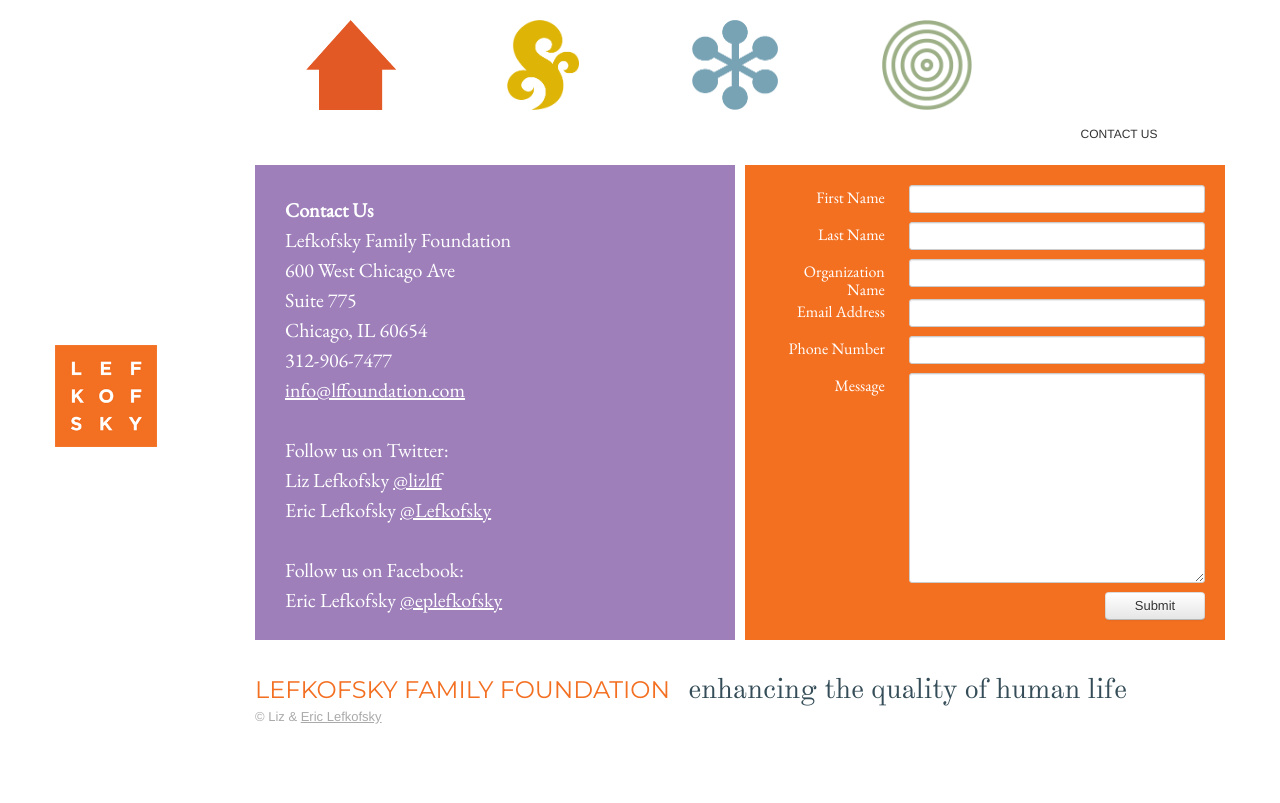
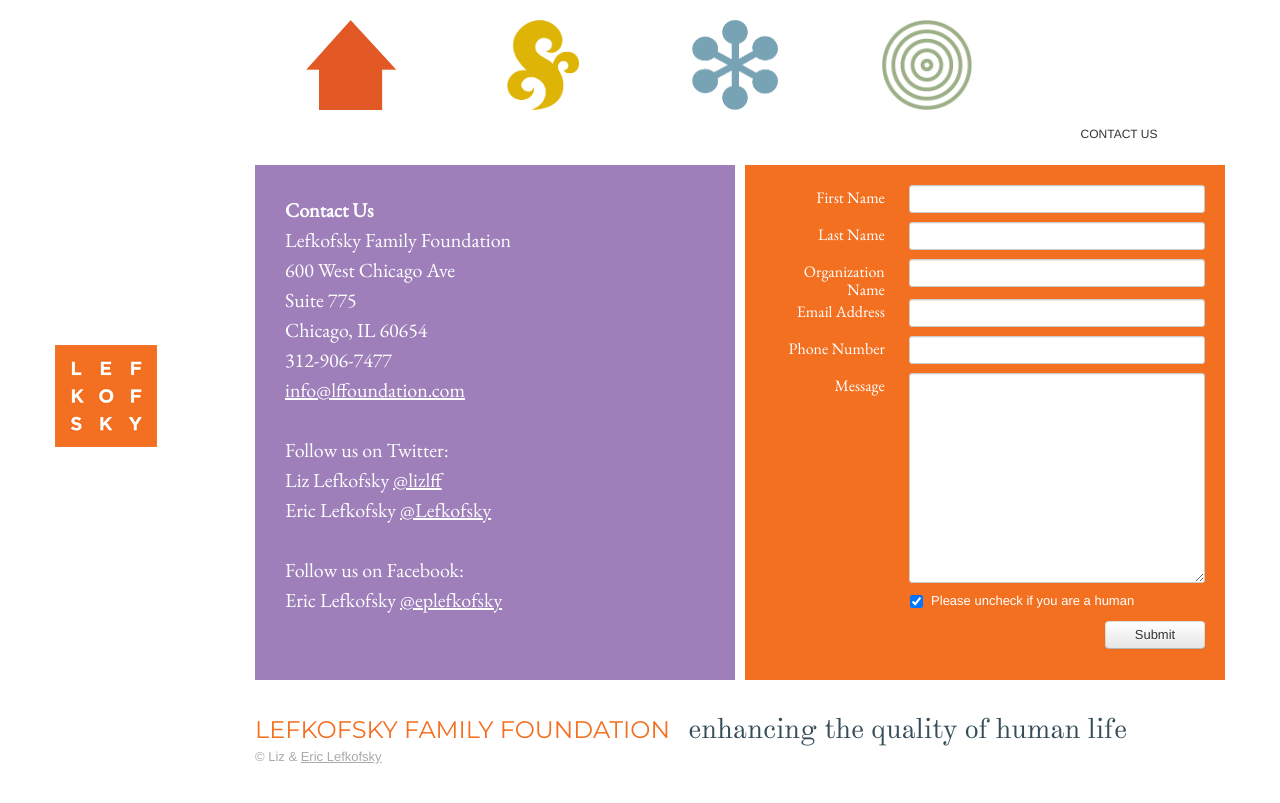
Before and after one commit to arjunvenkat/lefkofsky-jekyll, a Jekyll site: the page built from contact/index.html, in a window 1280 px wide. Shown: the top 803 px of the page. Built offline with Jekyll 4.4.1, drawn with Linux system fonts in a browser that asks for light colours; some web fonts are replaced.

Commit message:
adds extra bot checkbox

```diff
--- a/_includes/head.html
+++ b/_includes/head.html
@@ -11,7 +11,7 @@
 
   <link href="/stylesheets/bootstrap.css?v=3" rel="stylesheet" type="text/css" />
   <link href="/stylesheets/pushy.css" rel="stylesheet" type="text/css" />
-  <link href="/stylesheets/overrides.css?v=11" rel="stylesheet" type="text/css" />
+  <link href="/stylesheets/overrides.css?v=13" rel="stylesheet" type="text/css" />
 
   <link rel="canonical" href="http://lefkofskyfoundation.com"/>
 
--- a/contact/index.html
+++ b/contact/index.html
@@ -62,7 +62,12 @@
             <input id="extra_info" name="extra_info" />
           </li>
           <li class="clearfix">
-            <!-- <a id="submit" class="btn btn-default">Submit</a> -->
+            <div class="checkbox">
+              <input type="checkbox" id="final_check" name="final_check" checked>
+              Please uncheck if you are a human
+            </div>
+          </li>
+          <li class="clearfix">
             <input type="submit" value="Submit" id="submit" class="btn" />
           </li>
         </ul>
--- a/stylesheets/overrides.css
+++ b/stylesheets/overrides.css
@@ -87,6 +87,39 @@
   margin-left: 0;
 }
 
+#holder {
+  height: 520px;
+}
+
+.checkbox {
+  color: white;
+  width: 67%;
+  float: right;
+}
+
+#contact_form form input[type="checkbox"] {
+  width: auto;
+  margin-left: 0;
+  margin-right: 8px;
+  float: left;
+}
+
+.checkbox-label-text {
+  margin-left: 8px;
+}
+
+#contact_form form input[type="submit"] {
+  margin-top: 10px;
+}
+
+#contact_form form .checkbox-label {
+  height: 30px;
+}
+
+.clear {
+  clear: both;
+}
+
 
 /* Responsive Overrides */
 @media (max-width: 1200px) {
@@ -95,6 +128,17 @@
   }
   .videoWrapper {
     margin-left: 18px;
+  }
+  #holder {
+    height: 420px;
+  }
+
+  #contact_form form input[type="checkbox"] {
+  }
+  .checkbox {
+    color: white;
+    width: 58%;
+    float: right;
   }
 }
 @media (max-width: 940px) {
```
